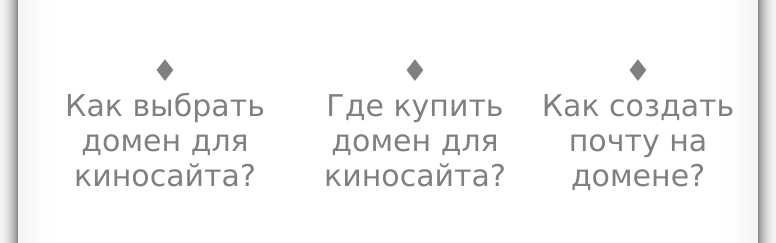
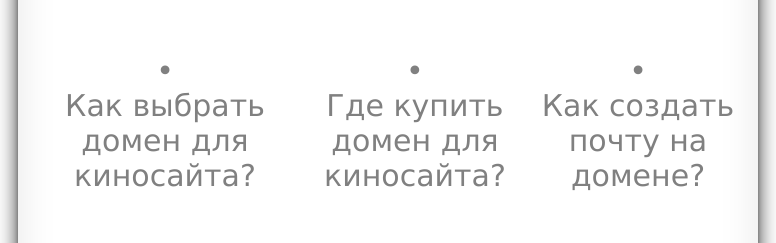
Before and after one commit to AlekseyNice/Cinema, a plain HTML site: page index.html in a window 1280 px wide. Shown: the part 929-1172 px from the top of the page, 252-1028 px from the left. Drawn offline with Linux system fonts and the light colour scheme.

Commit message:
Add files via upload

```diff
--- a/index.html
+++ b/index.html
@@ -42,9 +42,9 @@
 	<table>
 		<thead>
 		<tr>
-			<th><a href="/content/domen/kak_vybrat_domen.html"><h2 style="color:#808080">♦<br> Как выбрать домен для киносайта?<h2></a></th>
-			<th><a href="/content/domen/gde_kupit_domen.html"><h2 style="color:#808080">♦<br> Где купить домен для киносайта?</h2></a></th>
-			<th><a href="/content/domen/kak_sozdat_pochtu_na_domene.html"><h2 style="color:#808080">♦<br> Как создать почту на домене?<h2></a></th>
+			<th><a href="/content/domen/kak_vybrat_domen.html"><h2 style="color:#808080">•<br> Как выбрать домен для киносайта?<h2></a></th>
+			<th><a href="/content/domen/gde_kupit_domen.html"><h2 style="color:#808080">•<br> Где купить домен для киносайта?</h2></a></th>
+			<th><a href="/content/domen/kak_sozdat_pochtu_na_domene.html"><h2 style="color:#808080">•<br> Как создать почту на домене?<h2></a></th>
 		</tr>
 		</thead>
 	</table>
```
